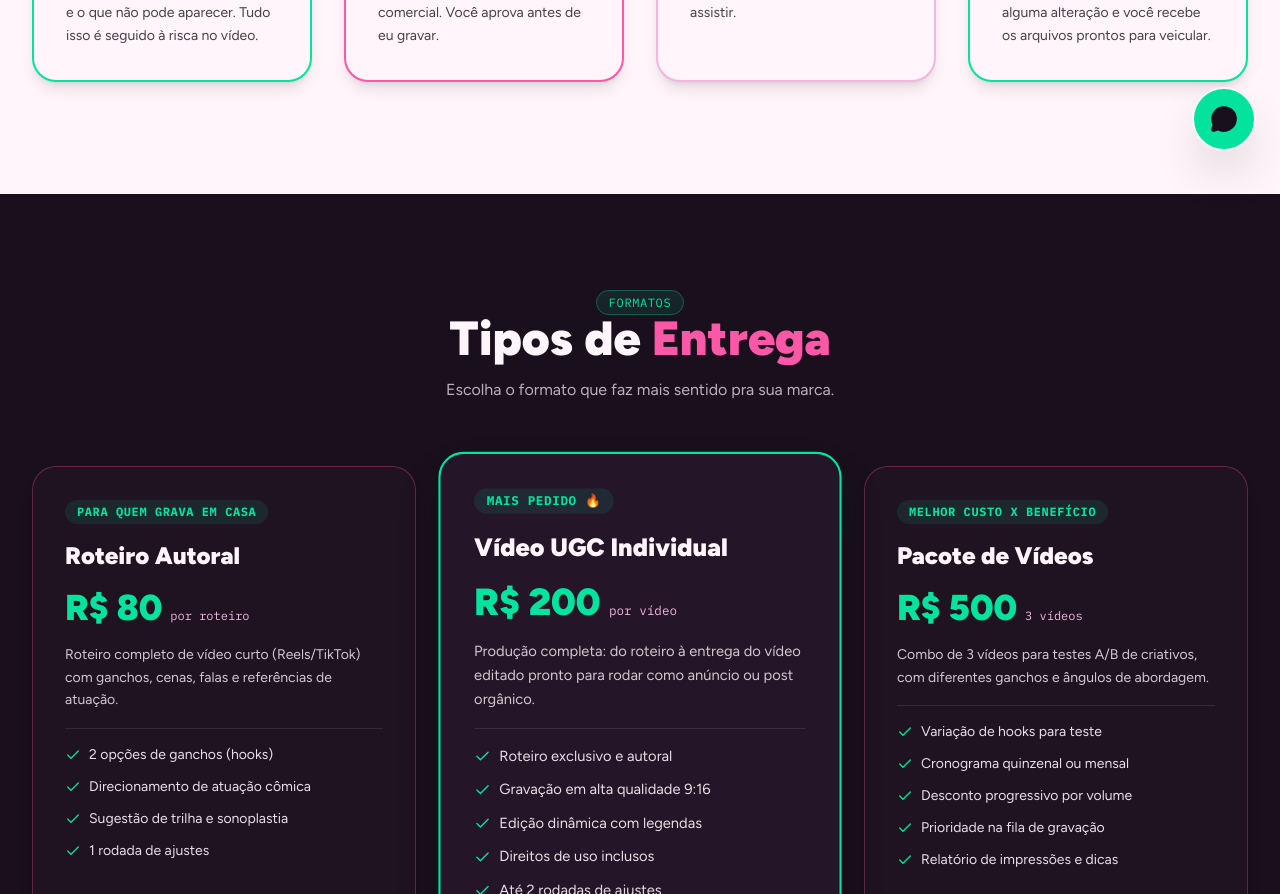
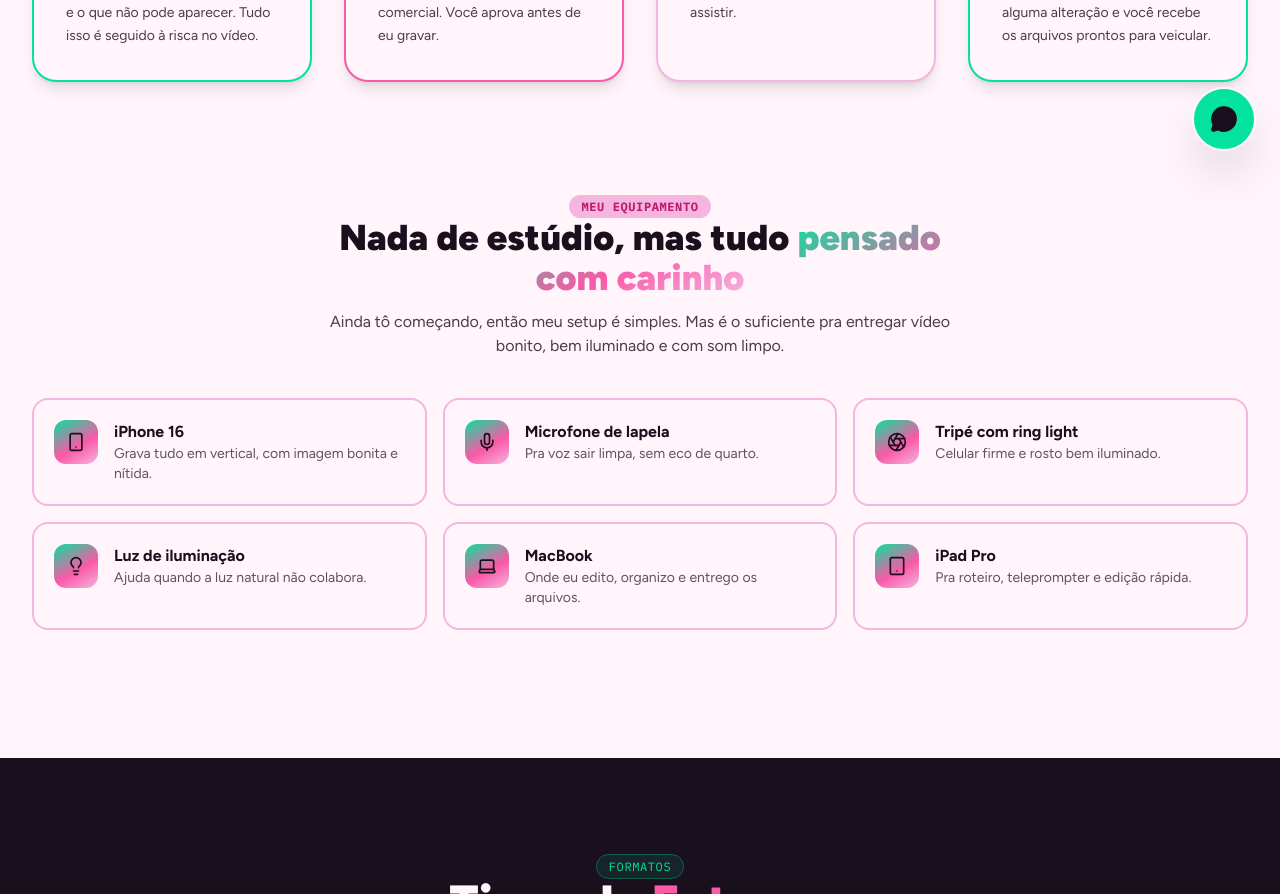
Before and after one commit to thamyoliveira-create/tamiris-ugc-portfolio, a Next.js app: page /como-trabalho in a window 1280 px wide. Shown: the part 625-1519 px from the top of the page. Built offline with nearby package versions, Linux system fonts and the light colour scheme.

Commit message:
Seção Meu equipamento
Co-Authored-By: Claude Opus 5.5 <noreply@anthropic.com>
Claude-Session: https://claude.ai/code/session_01TYCgYNJm9vYBVwCSenpcay

```diff
--- a/app/como-trabalho/page.tsx
+++ b/app/como-trabalho/page.tsx
@@ -1,7 +1,7 @@
 'use client';
 import React, { useState } from 'react';
 import Link from 'next/link';
-import { ClipboardList, FileText, Video, Sparkles, ChevronDown, Check, ArrowRight, MessageCircle } from 'lucide-react';
+import { ClipboardList, FileText, Video, Sparkles, ChevronDown, Check, ArrowRight, MessageCircle, Smartphone, Laptop, Tablet, Mic, Lightbulb, Aperture } from 'lucide-react';
 import Navbar from '@/components/Navbar';
 import Footer from '@/components/Footer';
 import WhatsAppFloat from '@/components/WhatsAppFloat';
@@ -38,6 +38,15 @@ export default function ComoTrabalhoPage() {
       icon: Sparkles,
       color: "border-[#03E39D]"
     }
+  ];
+
+  const equipment = [
+    { icon: Smartphone, name: "iPhone 16", desc: "Grava tudo em vertical, com imagem bonita e nítida." },
+    { icon: Mic, name: "Microfone de lapela", desc: "Pra voz sair limpa, sem eco de quarto." },
+    { icon: Aperture, name: "Tripé com ring light", desc: "Celular firme e rosto bem iluminado." },
+    { icon: Lightbulb, name: "Luz de iluminação", desc: "Ajuda quando a luz natural não colabora." },
+    { icon: Laptop, name: "MacBook", desc: "Onde eu edito, organizo e entrego os arquivos." },
+    { icon: Tablet, name: "iPad Pro", desc: "Pra roteiro, teleprompter e edição rápida." },
   ];
 
   const packages = [
@@ -154,6 +163,34 @@ export default function ComoTrabalhoPage() {
                 </div>
               );
             })}
+          </div>
+        </section>
+
+        {/* EQUIPAMENTO */}
+        <section className="py-16 px-4 sm:px-6 lg:px-8 max-w-7xl mx-auto">
+          <div className="text-center max-w-2xl mx-auto space-y-3 mb-10">
+            <span className="font-mono text-xs text-[#C01A6E] font-bold uppercase tracking-wider bg-[#F4B6DF] px-3 py-1 rounded-full">
+              Meu equipamento
+            </span>
+            <h2 className="text-3xl sm:text-4xl font-black text-[#1A0F1C]">
+              Nada de estúdio, mas tudo <span className="text-gradient">pensado com carinho</span>
+            </h2>
+            <p className="text-[#1A0F1C]/80">
+              Ainda tô começando, então meu setup é simples. Mas é o suficiente pra entregar vídeo bonito, bem iluminado e com som limpo.
+            </p>
+          </div>
+          <div className="grid grid-cols-2 md:grid-cols-3 gap-4">
+            {equipment.map((item) => (
+              <div key={item.name} className="bg-[#FFF5FB] border-2 border-[#F4B6DF] rounded-2xl p-5 flex gap-4 items-start">
+                <div className="w-11 h-11 shrink-0 rounded-xl bg-marca flex items-center justify-center">
+                  <item.icon className="w-5 h-5 text-[#1A0F1C]" />
+                </div>
+                <div>
+                  <h3 className="font-bold text-[#1A0F1C]">{item.name}</h3>
+                  <p className="text-sm text-[#1A0F1C]/70">{item.desc}</p>
+                </div>
+              </div>
+            ))}
           </div>
         </section>
 
```
